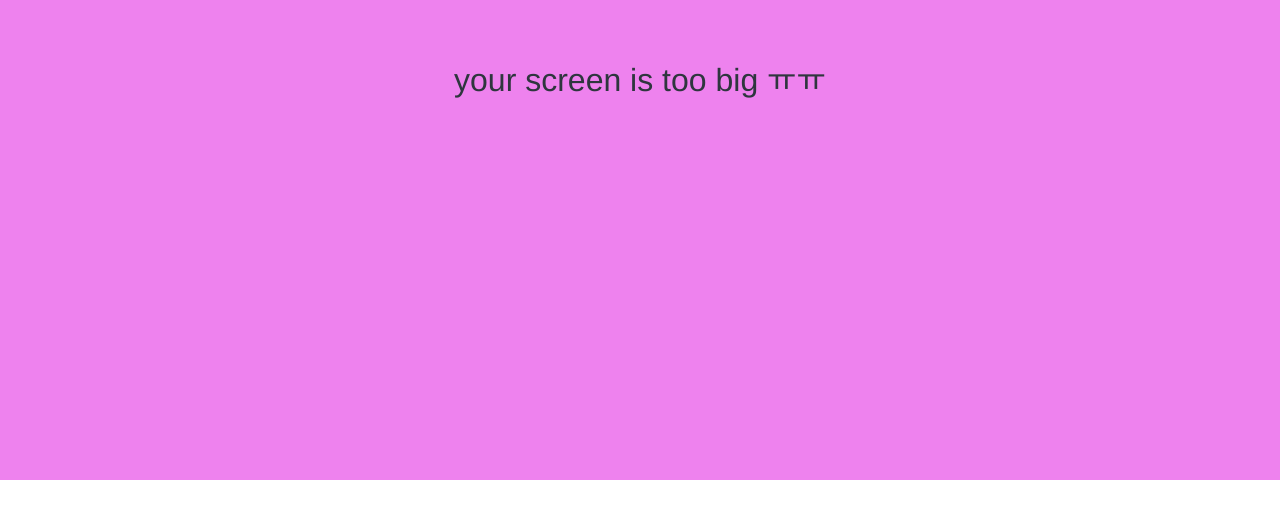
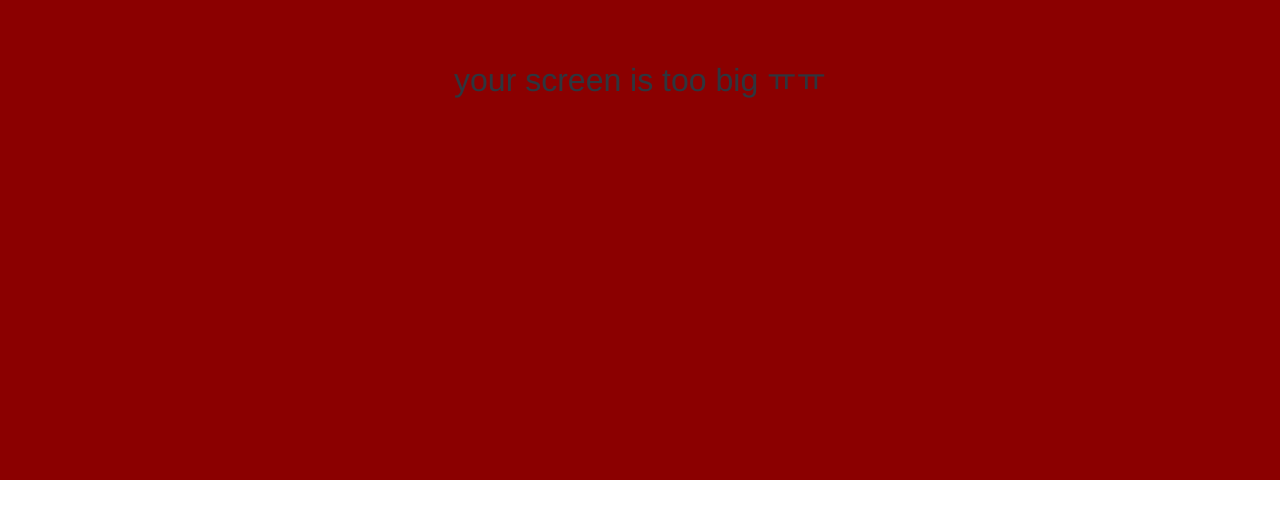
Before and after one commit to h-hh19/kokoa_clone-2020, a plain HTML site: page index.html in a window 1280 px wide. Shown: the part 320-838 px from the top of the page. Drawn offline with Linux system fonts and the light colour scheme.

Commit message:
Update no-mobile.css

```diff
--- a/css/components/no-mobile.css
+++ b/css/components/no-mobile.css
@@ -5,7 +5,7 @@
   display: flex;
   justify-content: center;
   align-items: center;
-  background-color: violet;
+  background-color: darkred;
   z-index: 99;
   top: 0;
   font-size: 32px;
```
